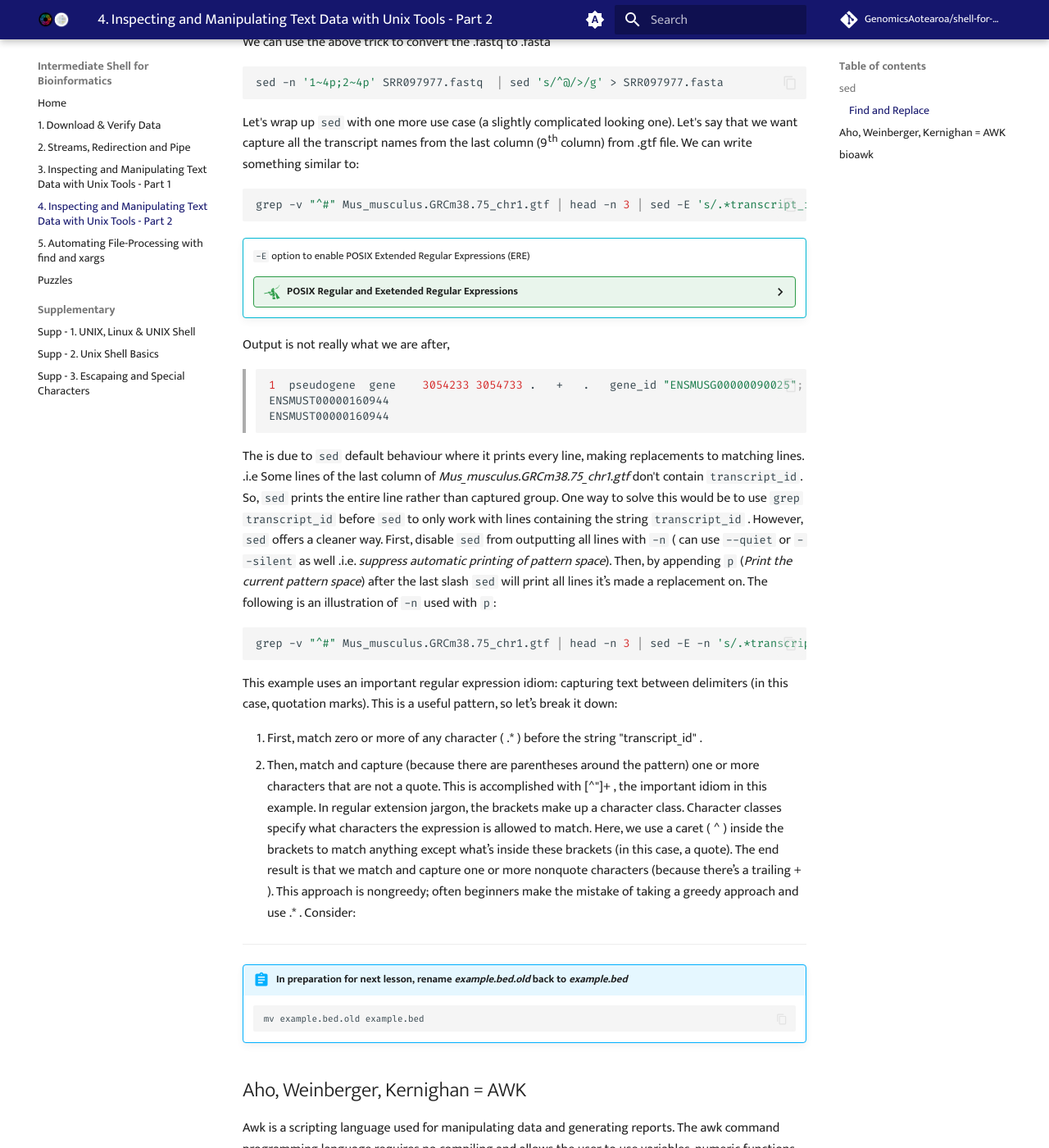
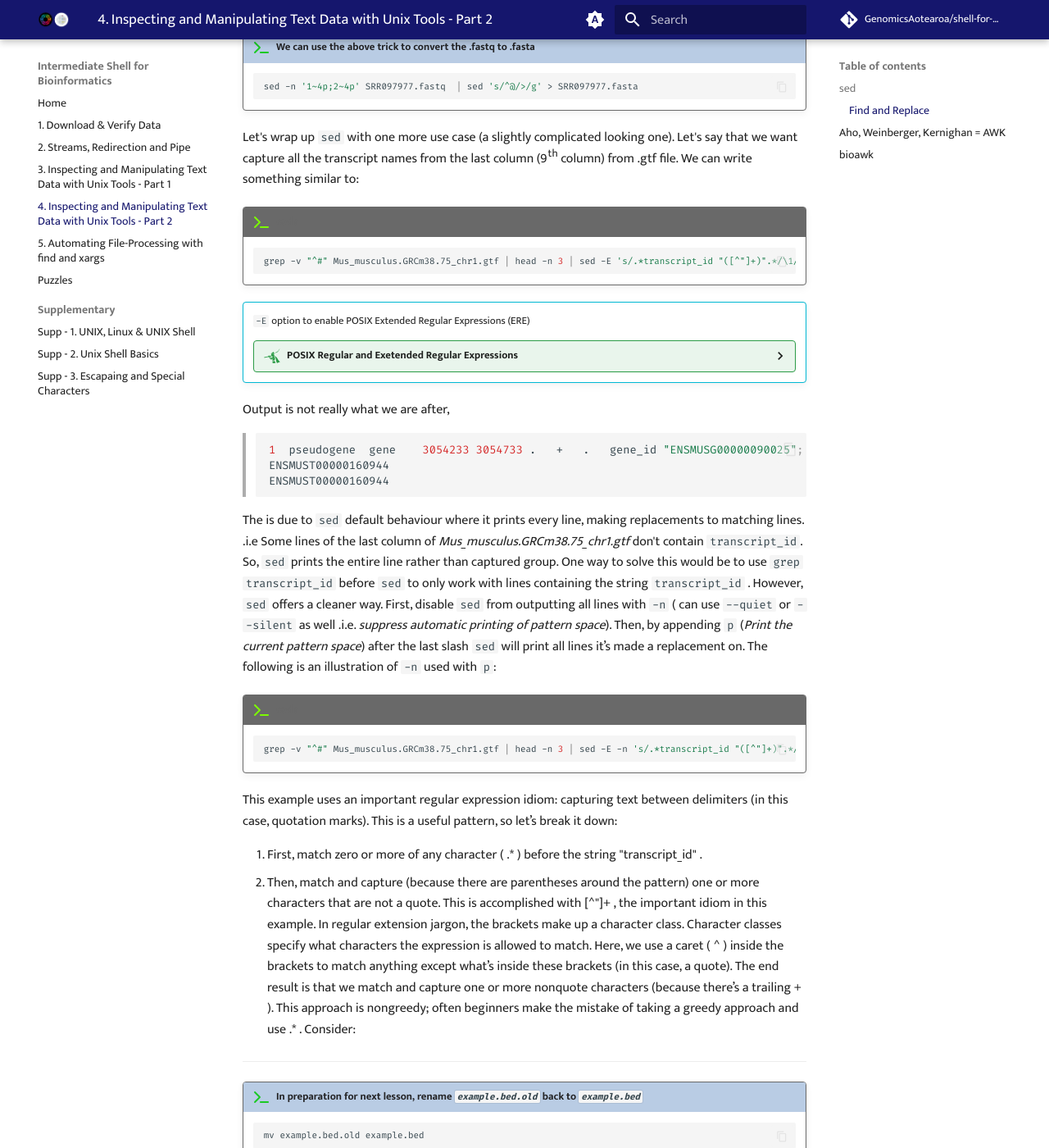
Before and after one commit to GenomicsAotearoa/shell-for-bioinformatics, an MkDocs documentation site: the page built from docs/5_inspectmanipulate2.md, in a window 1280 px wide and 1400 px high, scrolled down 2794 px. Shown: the whole window at 82% size. Built offline with MkDocs 1.6.1 and Material for MkDocs 9.7.7, drawn with Linux system fonts in a browser that asks for light colours; comment, search, counter and statistics services are not loaded.

Commit message:
update code admon for sed

````diff
--- a/docs/5_inspectmanipulate2.md
+++ b/docs/5_inspectmanipulate2.md
@@ -108,16 +108,18 @@
     It's not a bad practice validate some of these commands by comparing the output from another command. For an example, above `sed -n '1~4p;2~4p' SRR097977.fastq` should print exactly half the number of lines in the file as it is removing two lines per read. Do a quick sanity check with `sed -n '1~4p;2~4p' SRR097977.fastq  | wc -l` & `cat SRR097977.fastq | wc -l`
 
 
-We can use the above trick to convert the .fastq to .fasta
+!!! terminal-2 "We can use the above trick to convert the .fastq to .fasta"
 
-```bash
-sed -n '1~4p;2~4p' SRR097977.fastq  | sed 's/^@/>/g' > SRR097977.fasta
-```
+    ```bash
+    sed -n '1~4p;2~4p' SRR097977.fastq  | sed 's/^@/>/g' > SRR097977.fasta
+    ```
 Let's wrap up `sed` with one more use case (a slightly complicated looking one). Let's say that we want capture all the transcript names from the last column (9th column) from .gtf file. We can write something similar to:
 
-```bash
-grep -v "^#" Mus_musculus.GRCm38.75_chr1.gtf | head -n 3 | sed -E 's/.*transcript_id "([^"]+)".*/\1/'
-```
+!!! terminal "code"
+
+    ```bash
+    grep -v "^#" Mus_musculus.GRCm38.75_chr1.gtf | head -n 3 | sed -E 's/.*transcript_id "([^"]+)".*/\1/'
+    ```
 !!! info ""
     `-E` option to enable POSIX Extended Regular Expressions (ERE)
 
@@ -146,9 +148,11 @@
 
 The is due to `sed` default behaviour where it prints every line, making replacements to matching lines. .i.e Some lines of the last column of *Mus_musculus.GRCm38.75_chr1.gtf* don't contain `transcript_id`. So, `sed` prints the entire line rather than captured group. One way to solve this would be to use `grep` `transcript_id` before `sed` to only work with lines containing the string `transcript_id` . However, `sed` offers a cleaner way. First, disable `sed` from outputting all lines with `-n` ( can use `--quiet` or `--silent` as well .i.e. *suppress automatic printing of pattern space*). Then, by appending `p` (*Print the current pattern space*) after the last slash `sed` will print all lines it’s made a replacement on. The following is an illustration of `-n` used with `p`:
 
-```bash
-grep -v "^#" Mus_musculus.GRCm38.75_chr1.gtf | head -n 3 | sed -E -n 's/.*transcript_id "([^"]+)".*/\1/p'
-```
+!!! terminal "code"
+
+    ```bash
+    grep -v "^#" Mus_musculus.GRCm38.75_chr1.gtf | head -n 3 | sed -E -n 's/.*transcript_id "([^"]+)".*/\1/p'
+    ```
 This example uses an important regular expression idiom: capturing text between delimiters (in this case, quotation marks). This is a useful pattern, so let’s break it
 down:
 
````
Also changed, not shown: other parts of docs/5_inspectmanipulate2.md (+1 -1 lines).
